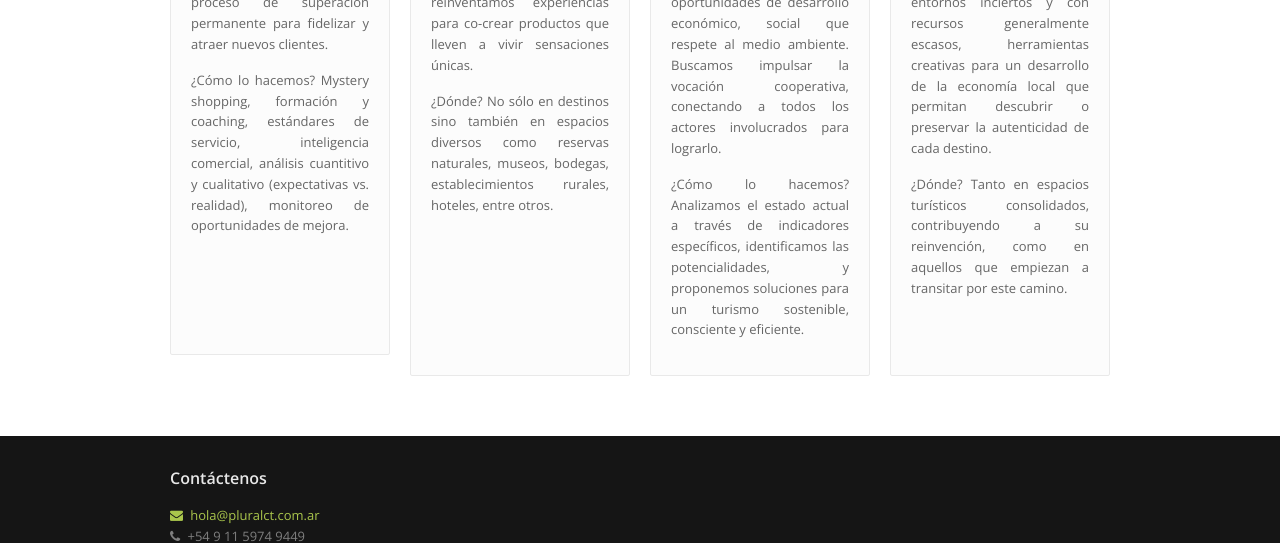
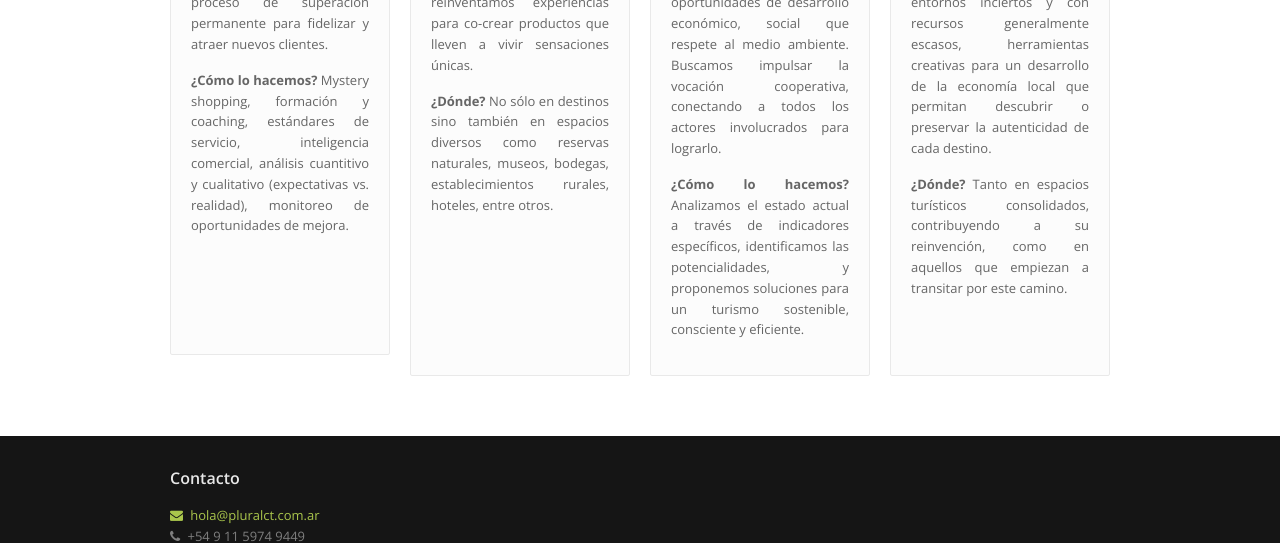
Before and after one commit to xeba84/pluralct, a plain HTML site: page index.html in a window 1280 px wide. Shown: the part 1332-1875 px from the top of the page. Drawn offline with nearby package versions, Linux system fonts and the light colour scheme; a web font is replaced by a local one.

Commit message:
bold question - contacto text - small menu font

```diff
--- a/assets/css/style.css
+++ b/assets/css/style.css
@@ -2352,7 +2352,8 @@ section#subintro{
 		padding-top:0;
 	}
 	.nav li.active a {
-		font-size: 11px;
+		padding: 5px;
+		font-size: 10px;
 	}
 
 	/* div nav ul a {
--- a/index.html
+++ b/index.html
@@ -208,7 +208,7 @@
                   atraer nuevos clientes.
                 </p>
                 <p style="text-align:justify">
-                  ¿Cómo lo hacemos? Mystery shopping, formación y coaching, estándares de servicio, inteligencia
+                  <b>¿Cómo lo hacemos?</b> Mystery shopping, formación y coaching, estándares de servicio, inteligencia
                   comercial, análisis cuantitivo y cualitativo (expectativas vs. realidad), monitoreo de oportunidades
                   de mejora.
                 </p>
@@ -228,7 +228,7 @@
                   lleven a vivir sensaciones únicas.
                 </p>
                 <p style="text-align:justify">
-                  ¿Dónde? No sólo en destinos sino también en espacios diversos como reservas naturales, museos,
+                  <b>¿Dónde?</b> No sólo en destinos sino también en espacios diversos como reservas naturales, museos,
                   bodegas, establecimientos rurales, hoteles, entre otros.
                 </p>
               </div>
@@ -248,7 +248,8 @@
                   involucrados para lograrlo.
                 </p>
                 <p style="text-align:justify">
-                  ¿Cómo lo hacemos? Analizamos el estado actual a través de indicadores específicos, identificamos las
+                  <b>¿Cómo lo hacemos?</b> Analizamos el estado actual a través de indicadores específicos,
+                  identificamos las
                   potencialidades, y proponemos soluciones para un turismo sostenible, consciente y eficiente.
                 </p>
               </div>
@@ -267,7 +268,8 @@
                   preservar la autenticidad de cada destino.
                 </p>
                 <p style="text-align:justify">
-                  ¿Dónde? Tanto en espacios turísticos consolidados, contribuyendo a su reinvención, como en aquellos
+                  <b>¿Dónde?</b> Tanto en espacios turísticos consolidados, contribuyendo a su reinvención, como en
+                  aquellos
                   que empiezan a transitar por este camino.
                 </p>
               </div>
@@ -284,7 +286,7 @@
         <div class="row" id="divContacto">
           <div class="span4">
             <div class="widget">
-              <h5>Contáctenos</h5>
+              <h5>Contacto</h5>
               <!-- <i class="icon-home"></i> <strong>Plural Consultores Turísticos</strong> -->
               <!-- </br></br> -->
               <a href="mailto:hola@pluralct.com.ar"><i class="icon-envelope-alt"></i> hola@pluralct.com.ar</a>
@@ -298,8 +300,8 @@
                       class="icon-twitter icon-square icon-32"></i></a></li> -->
                 <li><a href="https://www.facebook.com/PluralCT/" data-placement="bottom" title="Facebook"><i
                       class="icon-facebook icon-square icon-32"></i></a></li>
-                <li><a href="https://www.linkedin.com/in/plural-consultores-turísticos-679a311a7" data-placement="bottom" title="Linkedin"><i
-                      class="icon-linkedin icon-square icon-32"></i></a></li>
+                <li><a href="https://www.linkedin.com/in/plural-consultores-turísticos-679a311a7"
+                    data-placement="bottom" title="Linkedin"><i class="icon-linkedin icon-square icon-32"></i></a></li>
                 <!-- <li><a href="#" data-placement="bottom" title="Pinterest"><i
                       class="icon-pinterest icon-square icon-32"></i></a></li>
                 <li><a href="#" data-placement="bottom" title="Google plus"><i
```
